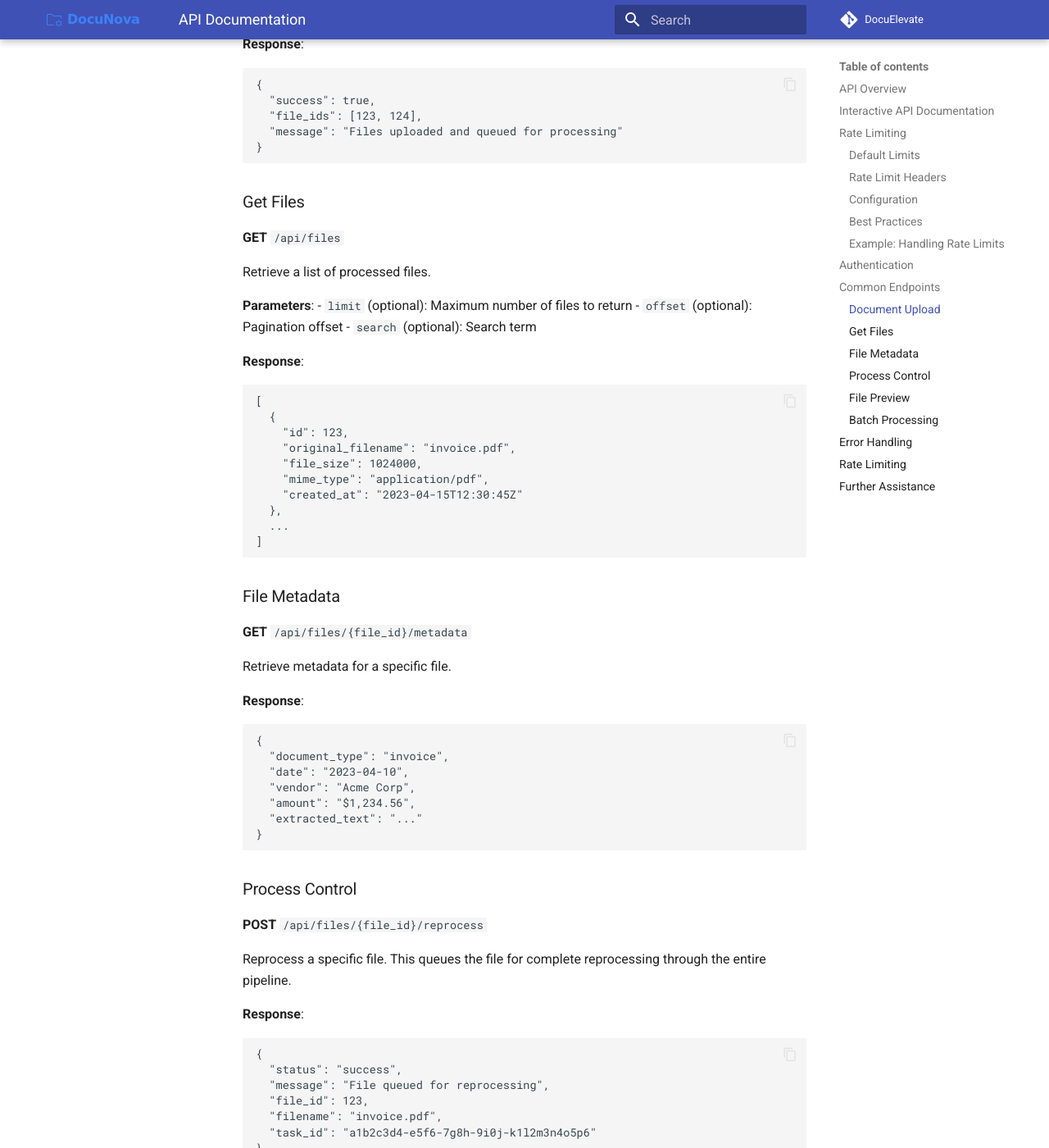
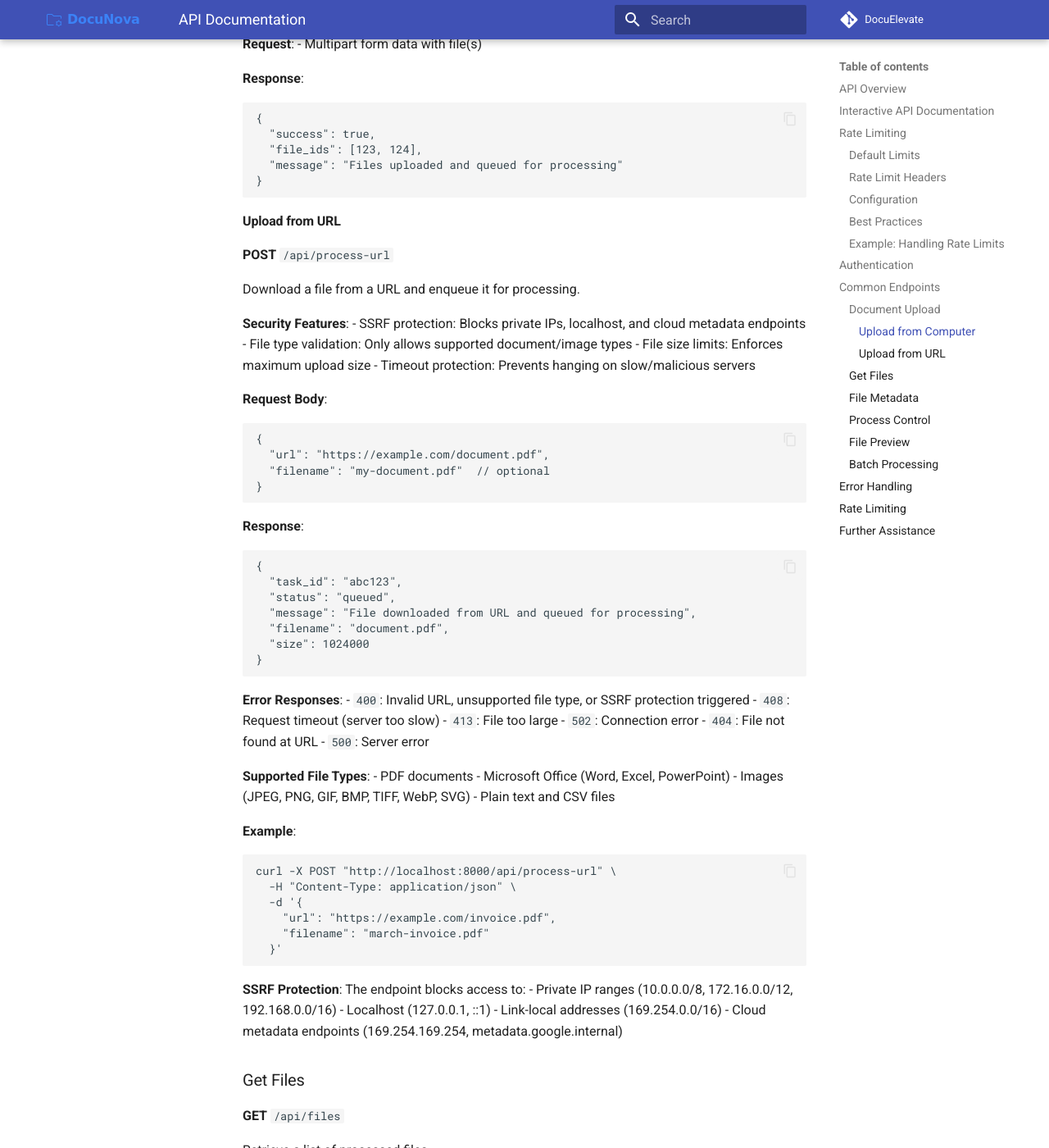
Before and after one commit to christianlouis/DocuElevate, an MkDocs documentation site: the page built from docs/API.md, in a window 1280 px wide and 1400 px high, scrolled down 2734 px. Shown: the whole window at 82% size. Built offline with MkDocs 1.6.1 and Material for MkDocs 9.7.7, drawn with Linux system fonts in a browser that asks for light colours; comment, search, counter and statistics services are not loaded; some of the changed text lies outside the part shown.

Commit message:
docs: document URL upload API endpoint
Co-authored-by: christianlouis <361235+christianlouis@users.noreply.github.com>

````diff
--- a/docs/API.md
+++ b/docs/API.md
@@ -97,9 +97,11 @@ curl -X GET "http://<your-docuelevate-instance>/api/files" \
 
 ### Document Upload
 
-**POST** `/api/upload`
+#### Upload from Computer
 
-Upload one or more files for processing.
+**POST** `/api/ui-upload`
+
+Upload one or more files from your computer for processing.
 
 **Request**:
 - Multipart form data with file(s)
@@ -112,6 +114,68 @@ Upload one or more files for processing.
   "message": "Files uploaded and queued for processing"
 }
 ```
+
+#### Upload from URL
+
+**POST** `/api/process-url`
+
+Download a file from a URL and enqueue it for processing.
+
+**Security Features**:
+- SSRF protection: Blocks private IPs, localhost, and cloud metadata endpoints
+- File type validation: Only allows supported document/image types
+- File size limits: Enforces maximum upload size
+- Timeout protection: Prevents hanging on slow/malicious servers
+
+**Request Body**:
+```json
+{
+  "url": "https://example.com/document.pdf",
+  "filename": "my-document.pdf"  // optional
+}
+```
+
+**Response**:
+```json
+{
+  "task_id": "abc123",
+  "status": "queued",
+  "message": "File downloaded from URL and queued for processing",
+  "filename": "document.pdf",
+  "size": 1024000
+}
+```
+
+**Error Responses**:
+- `400`: Invalid URL, unsupported file type, or SSRF protection triggered
+- `408`: Request timeout (server too slow)
+- `413`: File too large
+- `502`: Connection error
+- `404`: File not found at URL
+- `500`: Server error
+
+**Supported File Types**:
+- PDF documents
+- Microsoft Office (Word, Excel, PowerPoint)
+- Images (JPEG, PNG, GIF, BMP, TIFF, WebP, SVG)
+- Plain text and CSV files
+
+**Example**:
+```bash
+curl -X POST "http://localhost:8000/api/process-url" \
+  -H "Content-Type: application/json" \
+  -d '{
+    "url": "https://example.com/invoice.pdf",
+    "filename": "march-invoice.pdf"
+  }'
+```
+
+**SSRF Protection**:
+The endpoint blocks access to:
+- Private IP ranges (10.0.0.0/8, 172.16.0.0/12, 192.168.0.0/16)
+- Localhost (127.0.0.1, ::1)
+- Link-local addresses (169.254.0.0/16)
+- Cloud metadata endpoints (169.254.169.254, metadata.google.internal)
 
 ### Get Files
 
````
